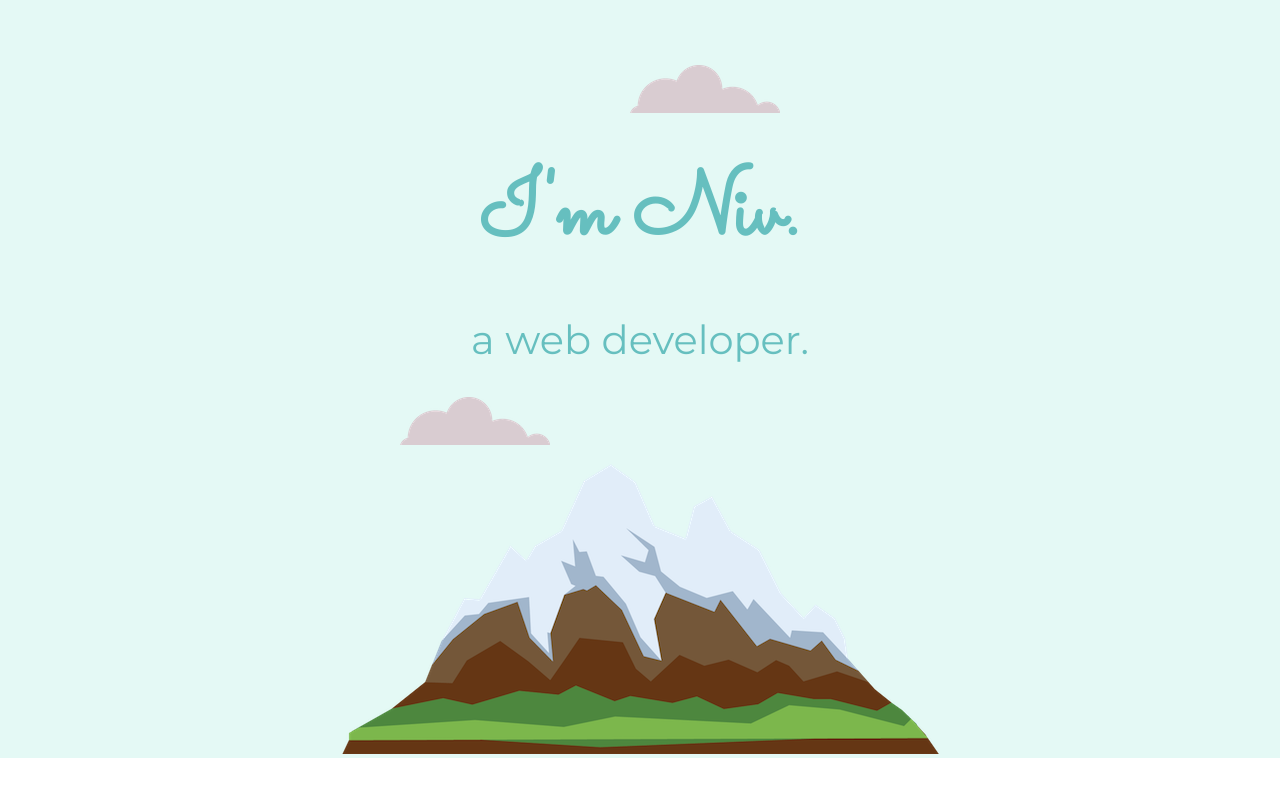
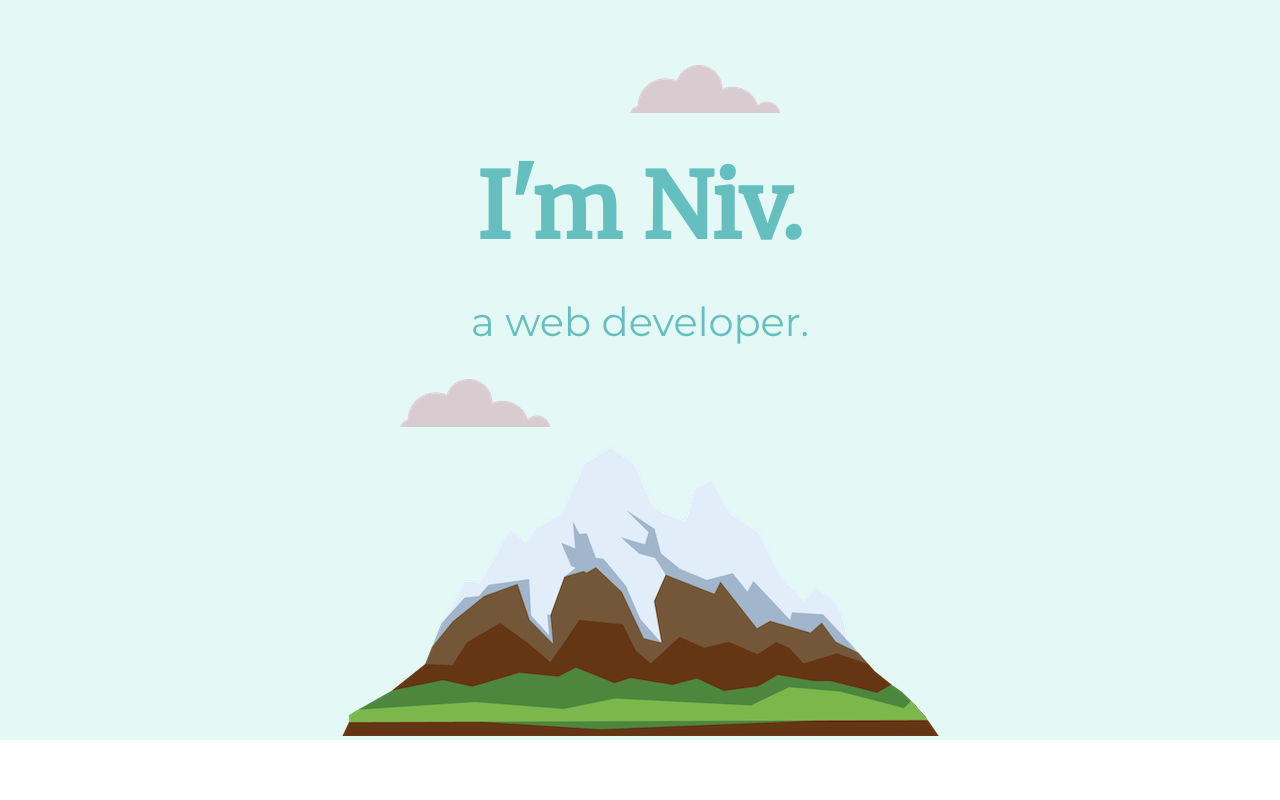
Before and after one commit to NivAbargil/CSS-My-Site, a plain HTML site: page index.html in a window 1280 px wide. Shown: the top 800 px of the page. Drawn offline with Linux system fonts and the light colour scheme.

Commit message:
Update styles.css
Change h1 font style

```diff
--- a/css/styles.css
+++ b/css/styles.css
@@ -7,7 +7,7 @@ body {
 h1 {
     font-size: 5.625rem;
     margin: 50px auto 0 auto;
-    font-family: 'Sacramento', cursive;
+/*     font-family: 'Sacramento', cursive; */
     color: #66BFBF;}
 
 h2 {
```
